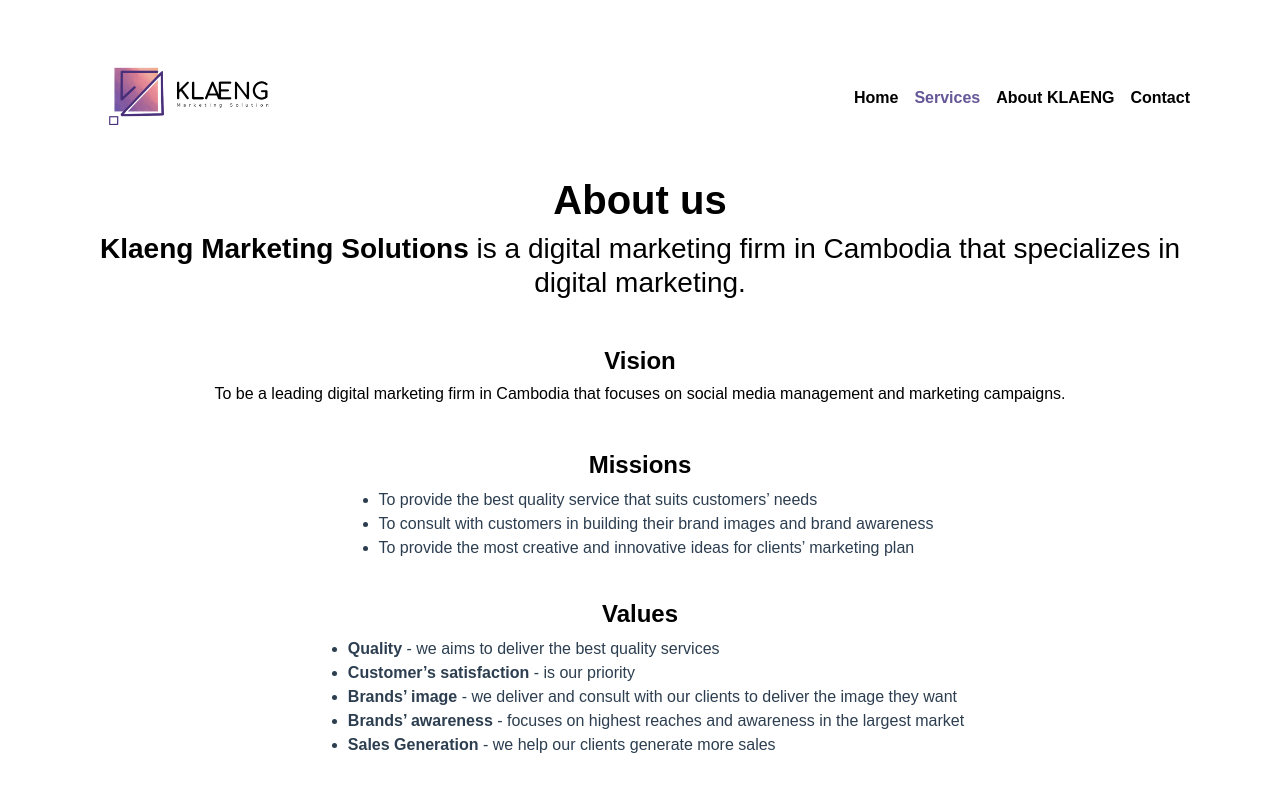
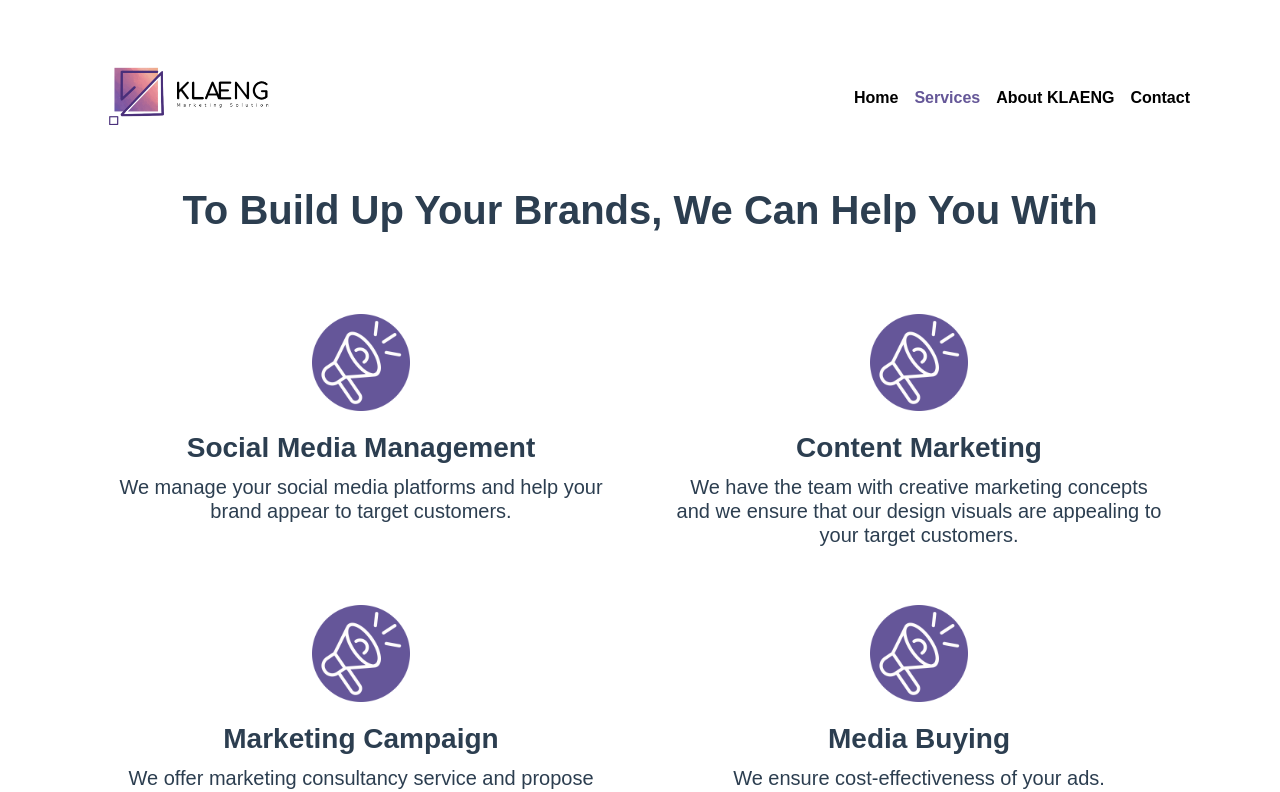
Before and after one commit to klaeng-dev/klaeng-web, a Vue app: page /services in a window 1280 px wide. Shown: the top 792 px of the page. Built offline with nearby package versions, Linux system fonts and the light colour scheme.

Commit message:
+ finished services page

```diff
--- a/src/About.vue
+++ b/src/About.vue
@@ -1,3 +1,88 @@
 <template>
-    <p>About</p>
+  <div class="container">
+    <h1 class="text top-bar"><b>About us</b></h1>
+    <span class="text"
+      ><h3>
+        <b>Klaeng Marketing Solutions</b> is a digital marketing firm in
+        Cambodia that specializes in digital marketing.
+      </h3></span
+    >
+    <h4 class="text title"><b>Vision</b></h4>
+    <span class="text"
+      ><h6>
+        To be a leading digital marketing firm in Cambodia that focuses on
+        social media management and marketing campaigns.
+      </h6></span
+    >
+    <h4 class="text title"><b>Missions</b></h4>
+    <ul>
+      <li>To provide the best quality service that suits customers’ needs</li>
+      <li>
+        To consult with customers in building their brand images and brand
+        awareness
+      </li>
+      <li>
+        To provide the most creative and innovative ideas for clients’ marketing
+        plan
+      </li>
+    </ul>
+    <h4 class="text title"><b>Values</b></h4>
+    <ul id="last-list">
+      <li>
+        <span>Quality</span> - we aims to deliver the best quality services
+      </li>
+      <li>
+        <span>Customer’s satisfaction</span> - is our priority
+      </li>
+      <li>
+        <span> Brands’ image</span> - we deliver and consult with our clients to
+        deliver the image they want
+      </li>
+      <li>
+        <span> Brands’ awareness</span> - focuses on highest reaches and
+        awareness in the largest market
+      </li>
+      <li>
+        <span>Sales Generation</span>
+        - we help our clients generate more sales
+      </li>
+    </ul>
+  </div>
 </template>
+
+<script>
+export default {};
+</script>
+
+<style scoped>
+.container {
+  display: flex;
+  flex-direction: column;
+}
+.text {
+  color: #000000;
+}
+.top-bar {
+  margin-top: 50px;
+}
+.title {
+  margin-top: 40px;
+}
+.description {
+    margin-top: 20px
+}
+ul {
+  margin: auto;
+}
+li {
+  text-align: left;
+  font-weight: normal;
+}
+li > span {
+  text-align: left;
+  font-weight: bold;
+}
+#last-list {
+    margin-bottom: 100px;
+}
+</style>
--- a/src/Services.vue
+++ b/src/Services.vue
@@ -1,88 +1,72 @@
+
 <template>
   <div class="container">
-    <h1 class="text top-bar"><b>About us</b></h1>
-    <span class="text"
-      ><h3>
-        <b>Klaeng Marketing Solutions</b> is a digital marketing firm in
-        Cambodia that specializes in digital marketing.
-      </h3></span
-    >
-    <h4 class="text title"><b>Vision</b></h4>
-    <span class="text"
-      ><h6>
-        To be a leading digital marketing firm in Cambodia that focuses on
-        social media management and marketing campaigns.
-      </h6></span
-    >
-    <h4 class="text title"><b>Missions</b></h4>
-    <ul>
-      <li>To provide the best quality service that suits customers’ needs</li>
-      <li>
-        To consult with customers in building their brand images and brand
-        awareness
-      </li>
-      <li>
-        To provide the most creative and innovative ideas for clients’ marketing
-        plan
-      </li>
-    </ul>
-    <h4 class="text title"><b>Values</b></h4>
-    <ul id="last-list">
-      <li>
-        <span>Quality</span> - we aims to deliver the best quality services
-      </li>
-      <li>
-        <span>Customer’s satisfaction</span> - is our priority
-      </li>
-      <li>
-        <span> Brands’ image</span> - we deliver and consult with our clients to
-        deliver the image they want
-      </li>
-      <li>
-        <span> Brands’ awareness</span> - focuses on highest reaches and
-        awareness in the largest market
-      </li>
-      <li>
-        <span>Sales Generation</span>
-        - we help our clients generate more sales
-      </li>
-    </ul>
+    <h1 class="title">
+      <b>To Build Up Your Brands, We Can Help You With</b>
+    </h1>
+    <div id="services-container" class="container">
+      <div class="row">
+        <div class="col-sm-6" v-for="service in services" :key="service.id">
+          <ServicePart :service="service" />
+        </div>
+      </div>
+    </div>
   </div>
 </template>
 
 <script>
-export default {};
+import ServicePart from "./components/ServicePart";
+
+export default {
+  components: {
+    ServicePart,
+  },
+  data() {
+    return {
+      service: {
+        id: 1,
+        icon: "megaphone.png",
+        title: "Social Media Management",
+        description: "We manage",
+      },
+      services: [
+        {
+          id: 1,
+          icon: "megaphone.png",
+          title: "Social Media Management",
+          description:
+            "We manage your social media platforms and help your brand appear to target customers.",
+        },
+        {
+          id: 2,
+          icon: "megaphone.png",
+          title: "Content Marketing",
+          description:
+            "We have the team with creative marketing concepts and we ensure that our design visuals are appealing to your target customers.",
+        },
+        {
+          id: 3,
+          icon: "megaphone.png",
+          title: "Marketing Campaign",
+          description:
+            "We offer marketing consultancy service and propose marketing campaigns.",
+        },
+        {
+          icon: "megaphone.png",
+          title: "Media Buying",
+          description: "We ensure cost-effectiveness of your ads.",
+        },
+      ],
+    };
+  },
+};
 </script>
 
 <style scoped>
-.container {
-  display: flex;
-  flex-direction: column;
+.title {
+  margin-top: 60px;
 }
-.text {
-  color: #000000;
-}
-.top-bar {
-  margin-top: 50px;
-}
-.title {
-  margin-top: 40px;
-}
-.description {
-    margin-top: 20px
-}
-ul {
-  margin: auto;
-}
-li {
-  text-align: left;
-  font-weight: normal;
-}
-li > span {
-  text-align: left;
-  font-weight: bold;
-}
-#last-list {
-    margin-bottom: 100px;
+#services-container {
+  margin: 80px 0px;
 }
 </style>
--- /dev/null
+++ b/src/components/ServicePart.vue
@@ -0,0 +1,38 @@
+<template>
+  <div>
+    <div class="icon-container container">
+      <img :src="require(`../assets/${service.icon}`)" class="img-fluid" />
+      <h3 id="title">
+        <b>{{ service.title }}</b>
+      </h3>
+      <h5 id="description">{{ service.description }}</h5>
+    </div>
+  </div>
+</template>
+
+<script>
+export default {
+  name: "ServicePart",
+  props: ["service"],
+};
+</script>
+
+<style scoped>
+img {
+  width: 20%;
+  height: 20%;
+}
+.icon-container {
+  position: relative;
+  padding-bottom: 50px;
+}
+
+#title {
+  margin-top: 20px;
+}
+
+#description {
+  margin-top: 10px;
+}
+
+</style>
```
Also changed, not shown: src/assets/megaphone.png (added).
